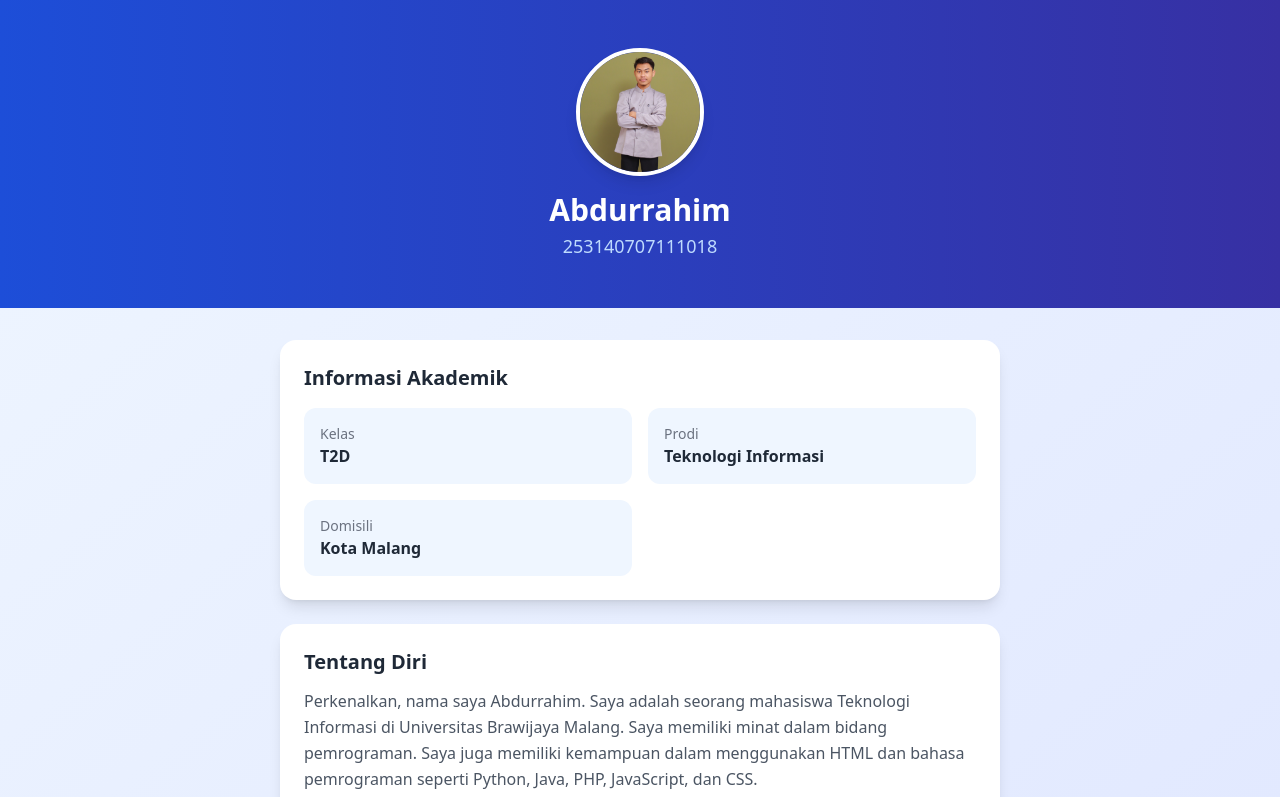
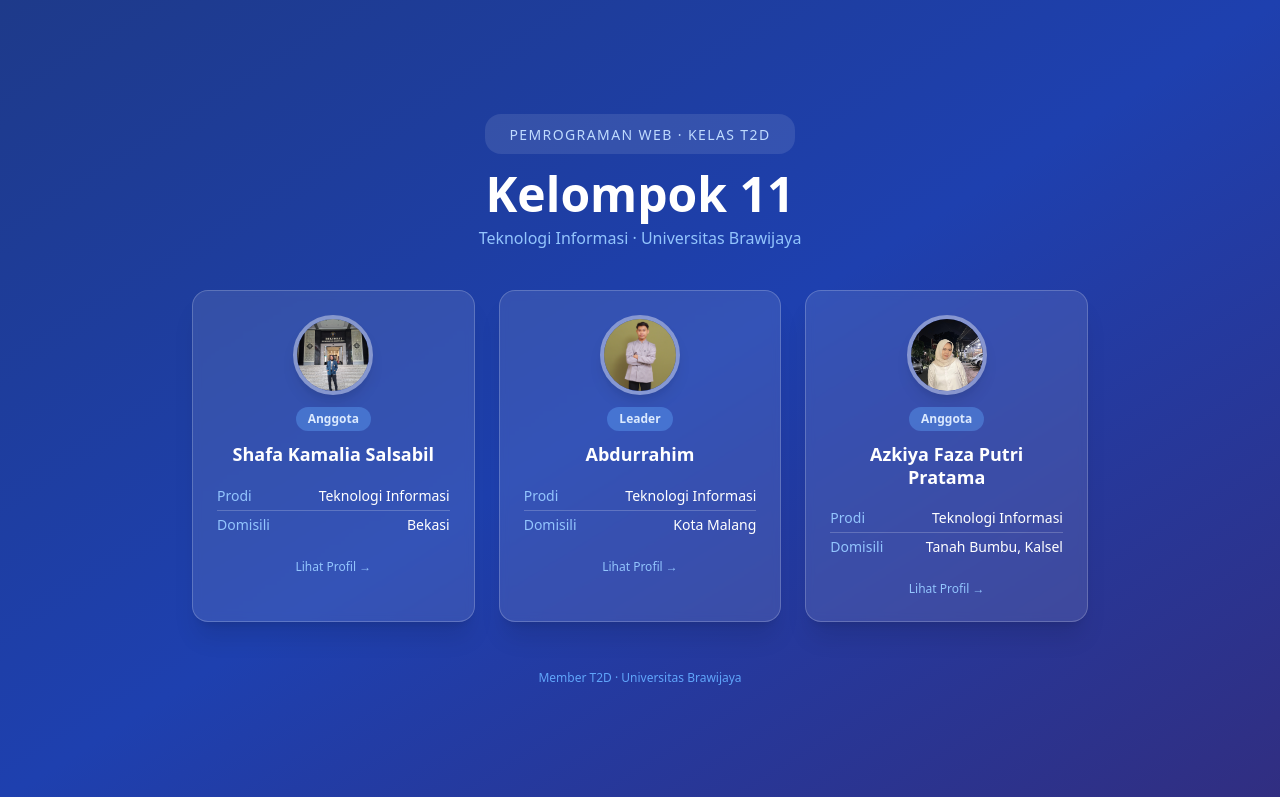
Before and after one commit to abdurrahimalim/react-profil-tim, a React (Vite) app: page / in a window 1280 px wide. Shown: the top 797 px of the page. Built offline with nearby package versions, Linux system fonts and the light colour scheme.

Commit message:
feat: fix roting, update home.jsx dan ProfilAbdurrahim.jsx

```diff
--- a/src/App.jsx
+++ b/src/App.jsx
@@ -8,11 +8,10 @@ function App() {
   return (
     <BrowserRouter>
       <Routes>
-        <Route path='/home'          element={<Home />} />
+        <Route path='/'          element={<Home />} />
         <Route path='/abdurrahim'    element={<ProfilAbdurrahim />} />
         <Route path='/shafa-kamalia' element={<ProfilShafa />} />
         <Route path='/azkiya-faza'  element={<ProfilAzkiya />} />
-        <Route path='/'             element={<ProfilAbdurrahim />} />
       </Routes>
     </BrowserRouter>
   );
--- a/src/pages/Home.jsx
+++ b/src/pages/Home.jsx
@@ -1,35 +1,98 @@
 import { Link } from 'react-router-dom';
 
 function Home() {
+  const anggota = [
+    {
+      nama: 'Shafa Kamalia Salsabil',
+      peran: 'Anggota',
+      prodi: 'Teknologi Informasi',
+      domisili: 'Bekasi',
+      path: '/shafa-kamalia',
+      foto: '/foto-Shafa.jpeg',
+    },
+    {
+      nama: 'Abdurrahim',
+      peran: 'Leader',
+      prodi: 'Teknologi Informasi',
+      domisili: 'Kota Malang',
+      path: '/abdurrahim',
+      foto: '/foto-abdurrahim.jpg',
+    },
+    {
+      nama: 'Azkiya Faza Putri Pratama',
+      peran: 'Anggota',
+      prodi: 'Teknologi Informasi',
+      domisili: 'Tanah Bumbu, Kalsel',
+      path: '/azkiya-faza',
+      foto: '/foto-azkiya.jpg',
+    },
+  ];
+
   return (
-    <div className='min-h-screen bg-gradient-to-br from-blue-900 to-indigo-800
-                   flex flex-col items-center justify-center'>
-      <h1 className='text-4xl font-bold text-white mb-2'>Tim Kami</h1>
-      <p className='text-blue-200 mb-10'>Kelas T2D - Teknologi Informasi</p>
+    <div className='min-h-screen bg-gradient-to-br from-blue-900 via-blue-800 to-indigo-900
+                    flex flex-col items-center justify-center px-6 py-12'>
 
-      <div className='flex flex-col gap-4 w-64'>
+      {/*Header*/}
+      <div className='text-center mb-10'>
+        <div className='inline-block bg-white bg-opacity-10 rounded-2xl px-6 py-2 mb-4'>
+          <span className='text-blue-200 text-sm font-medium tracking-widest uppercase'>
+            Pemrograman Web · Kelas T2D
+          </span>
+        </div>
+        <h1 className='text-5xl font-extrabold text-white mb-2'>Kelompok 11</h1>
+        <p className='text-blue-300 text-base'>Teknologi Informasi · Universitas Brawijaya</p>
+      </div>
 
-        <Link to='/abdurrahim'
-          className='bg-white text-blue-800 font-semibold
-                     px-6 py-3 rounded-xl hover:bg-blue-100
-                     text-center shadow-lg transition-all'>
-          Abdurrahim (Leader)
-        </Link>
+      {/*Kartu anggota*/}
+      <div className='grid grid-cols-1 md:grid-cols-3 gap-6 w-full max-w-4xl'>
+        {anggota.map((a) => (
+          <Link
+            to={a.path}
+            key={a.path}
+            className='bg-white bg-opacity-10 backdrop-blur-sm border border-white
+                       border-opacity-20 rounded-2xl p-6 text-white
+                       hover:bg-opacity-20 hover:scale-105 transition-all duration-300
+                       flex flex-col items-center text-center gap-3 shadow-xl'>
 
-        <Link to='/shafa-kamalia'
-          className='bg-white text-blue-800 font-semibold
-                     px-6 py-3 rounded-xl hover:bg-blue-100
-                     text-center shadow-lg transition-all'>
-          Shafa Kamalia Salsabil
-        </Link>
+            {/*Foto profil*/}
+            <div className='w-20 h-20 rounded-full overflow-hidden border-4 border-white border-opacity-40 shadow-lg'>
+              <img
+                src={a.foto}
+                alt={a.nama}
+                className='w-full h-full object-cover'
+              />
+            </div>
 
-        <Link to='/azkiya-faza'
-          className='bg-white text-blue-800 font-semibold
-                     px-6 py-3 rounded-xl hover:bg-blue-100
-                     text-center shadow-lg transition-all'>
-          Azkiya Faza Putri Pratama
-        </Link>
+            {/*Style leader*/}
+            <span className='text-xs font-bold px-3 py-1 rounded-full bg-blue-400 bg-opacity-40 text-blue-100'>
+              {a.peran}
+            </span>
+
+            <h2 className='text-lg font-bold leading-tight'>{a.nama}</h2>
+
+            {/*Tabel info*/}
+            <div className='w-full mt-1 text-sm'>
+              <div className='flex justify-between border-b border-white border-opacity-20 py-1'>
+                <span className='text-blue-300'>Prodi</span>
+                <span className='font-medium text-right'>{a.prodi}</span>
+              </div>
+              <div className='flex justify-between py-1'>
+                <span className='text-blue-300'>Domisili</span>
+                <span className='font-medium text-right'>{a.domisili}</span>
+              </div>
+            </div>
+
+            <span className='mt-2 text-xs text-blue-300 hover:text-white transition-colors'>
+              Lihat Profil →
+            </span>
+          </Link>
+        ))}
       </div>
+
+      {/*Footer*/}
+      <p className='mt-12 text-blue-400 text-xs'>
+        Member T2D · Universitas Brawijaya
+      </p>
     </div>
   );
 }
--- a/src/pages/ProfilAbdurrahim.jsx
+++ b/src/pages/ProfilAbdurrahim.jsx
@@ -1,3 +1,4 @@
+import { Link } from 'react-router-dom';
 function ProfilAbdurrahim() {
   return (
     <div className='min-h-screen bg-gradient-to-br from-blue-50 to-indigo-100'>
@@ -10,8 +11,7 @@ function ProfilAbdurrahim() {
           <img
             src='/foto-abdurrahim.jpg'
             alt='Foto Abdurrahim'
-            className='w-32 h-32 rounded-full object-cover
-                       border-4 border-white shadow-lg mx-auto mb-4'
+            className='w-32 h-32 rounded-full object-cover border-4 border-white shadow-lg mx-auto mb-4'
           />
 
           {/*Nama sama nim*/}
@@ -37,7 +37,7 @@ function ProfilAbdurrahim() {
             </div>
             <div className='bg-blue-50 rounded-xl p-4'>
               <p className='text-sm text-gray-500'>Domisili</p>
-              <p className='font-semibold text-gray-800'>Kota Malang</p>
+              <p className='font-semibold text-gray-800'>Jawa Timur, Kota Malang</p>
             </div>
           </div>
         </div>
@@ -58,11 +58,14 @@ function ProfilAbdurrahim() {
         </div>
 
         {/*Tombol untuk balik ke halaman utama*/}
-        <div className='text-center'>
-          <a href='/' className='text-blue-600 hover:text-blue-800
-                                  underline text-sm'>
-            Kembali ke Halaman Tim
-          </a>
+        <div className='text-center mb-8'>
+          <Link
+            to='/'
+            className='inline-flex items-center gap-2 bg-blue-700 text-white
+                       px-6 py-3 rounded-xl hover:bg-blue-800 transition-all
+                       font-semibold shadow-lg'>
+            ← Kembali ke Halaman Utama
+          </Link>
         </div>
       </div>
     </div>
```
